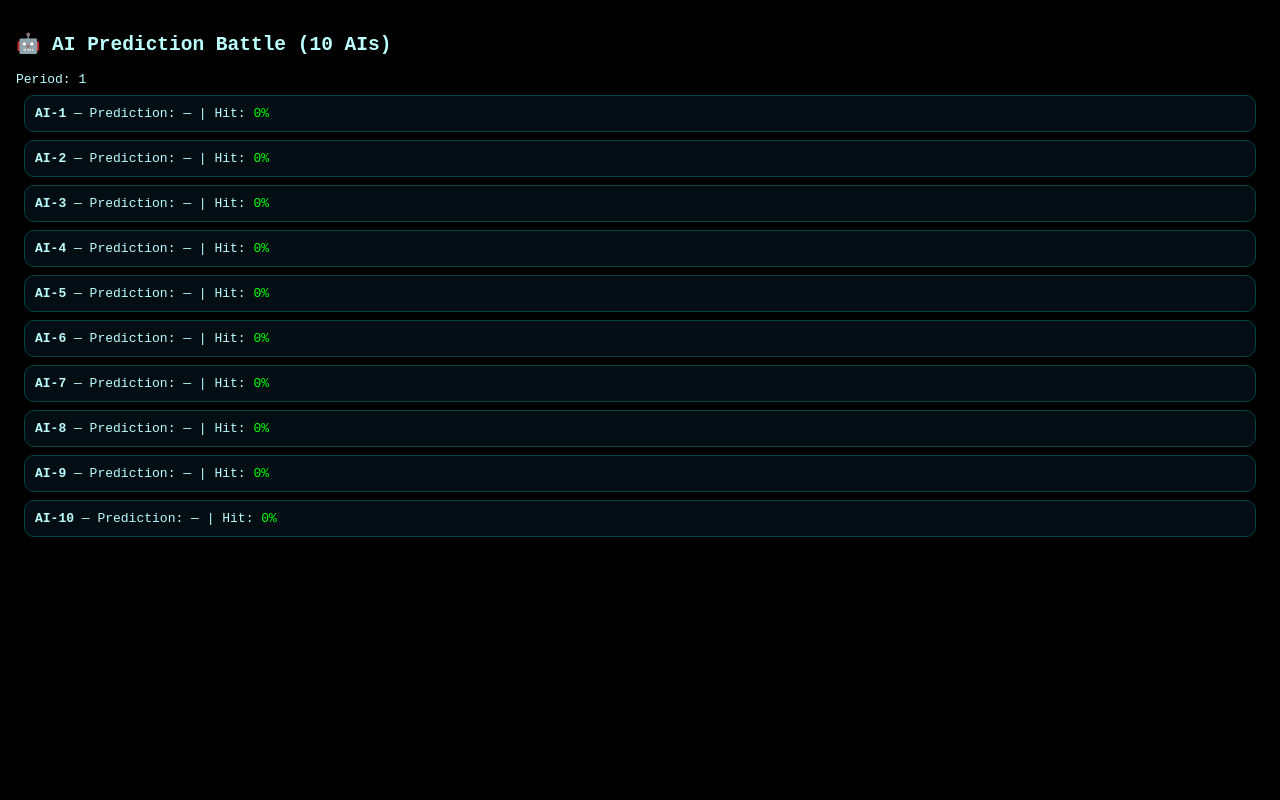
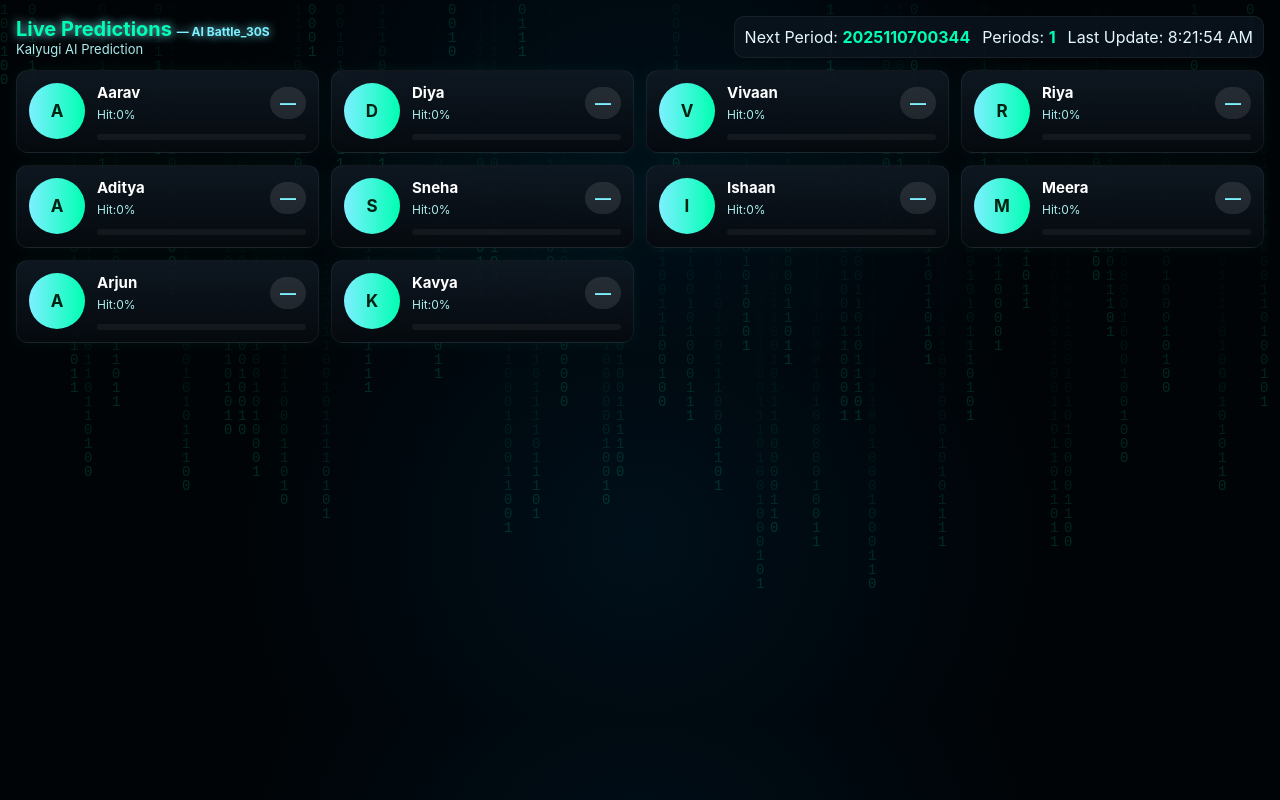
Before and after one commit to Pawan1020442277/Jalvagame, a website: page public/index.html in a window 1280 px wide. Drawn offline with Linux system fonts and the light colour scheme; no server answers.

Commit message:
Update index.html

```diff
--- a/public/index.html
+++ b/public/index.html
@@ -1,65 +1,170 @@
 <!doctype html>
 <html lang="hi">
 <head>
-<meta charset="utf-8">
-<meta name="viewport" content="width=device-width,initial-scale=1">
-<title>AI Prediction Battle</title>
+<meta charset="utf-8" />
+<meta name="viewport" content="width=device-width,initial-scale=1" />
+<title>Live Predictions — 10 Slots (AI Hacker UI)</title>
 <style>
-body{margin:0;padding:16px;background:#000;color:#bff;font-family:monospace;}
-.card{border:1px solid #044;border-radius:10px;padding:10px;margin:8px;background:#020d14;}
-.hit{color:#0f0;}
+  :root{
+    --bg:#010308;
+    --panel:rgba(10,20,30,0.85);
+    --muted:#e5f6ff;
+    --neon:#00ffb3;
+    --neon2:#7df0ff;
+    --accent:#00e5ff;
+    --card-bg:linear-gradient(180deg, rgba(15,25,35,0.9), rgba(5,10,15,0.95));
+    --glass-border:rgba(255,255,255,0.06);
+  }
+  *{box-sizing:border-box;font-family:"Inter",system-ui;color:var(--muted);}
+  body{margin:0;background:radial-gradient(circle at center,#00131f 0%,#000509 60%);overflow-y:auto;padding:16px;}
+  canvas#matrix{position:fixed;inset:0;z-index:0;pointer-events:none;opacity:0.15;background:transparent;}
+  .topbar{position:relative;z-index:5;display:flex;justify-content:space-between;align-items:center;margin-bottom:12px;}
+  h1{font-size:20px;margin:0;color:var(--neon);text-shadow:0 0 10px var(--neon2);}
+  .sub{font-size:13px;color:#aee;}
+  .meta{display:flex;gap:12px;background:var(--panel);padding:10px;border-radius:10px;border:1px solid var(--glass-border);}
+  .mitem strong{color:var(--neon);}
+  .grid{display:grid;grid-template-columns:repeat(auto-fill,minmax(260px,1fr));gap:12px;margin-top:12px;}
+  .card{background:var(--card-bg);border-radius:12px;padding:12px;display:flex;gap:12px;border:1px solid var(--glass-border);
+        box-shadow:0 0 15px rgba(0,255,180,0.06);transition:.2s;position:relative;}
+  .avatar{width:56px;height:56px;border-radius:50%;display:flex;align-items:center;justify-content:center;font-weight:bold;
+          font-size:17px;background:linear-gradient(90deg,var(--neon2),var(--neon));color:#021;}
+  .name{font-weight:700;font-size:15px;color:#fff;}
+  .hit{font-size:12px;color:#aee;margin-top:5px;}
+  .badge{padding:6px 10px;border-radius:999px;background:rgba(255,255,255,0.1);font-weight:700;color:var(--neon2);}
+  .trend{display:flex;gap:5px;margin-top:6px;flex-wrap:wrap;}
+  .dot{width:18px;height:18px;border-radius:4px;font-size:11px;display:flex;align-items:center;justify-content:center;}
+  .dot.win{background:linear-gradient(90deg,var(--neon),#baffff);color:#021;}
+  .dot.lose{background:rgba(255,255,255,0.06);color:#ccc;}
+  .progress{height:6px;background:rgba(255,255,255,0.05);border-radius:999px;margin-top:6px;}
+  .progress i{display:block;height:100%;background:linear-gradient(90deg,var(--neon),var(--neon2));width:0%;transition:width .8s;}
+  .leaderboard{display:flex;align-items:center;gap:10px;background:rgba(0,255,156,0.08);padding:10px;border-radius:10px;margin-bottom:12px;}
+  .leader-avatar{width:44px;height:44px;border-radius:50%;background:var(--neon2);color:#021;font-weight:bold;
+                 display:flex;align-items:center;justify-content:center;}
 </style>
 </head>
 <body>
-<h2>🤖 AI Prediction Battle (10 AIs)</h2>
-<div id="info"></div>
-<div id="cards"></div>
+<canvas id="matrix"></canvas>
+
+<div class="topbar">
+  <div>
+    <h1>Live Predictions <span style="font-size:12px;color:var(--neon2)">— AI Battle_30S</span></h1>
+    <div class="sub">Kalyugi AI Prediction</div>
+  </div>
+  <div class="meta">
+    <div class="mitem">Next Period: <strong id="nextIssue">—</strong></div>
+    <div class="mitem">Periods: <strong id="periodCount">0</strong></div>
+    <div class="mitem">Last Update: <span id="lastFetch">—</span></div>
+  </div>
+</div>
+
+<div class="leaderboard" id="leaderboard" style="display:none"></div>
+<div class="grid" id="listContainer"></div>
+
 <script>
-const cards=document.getElementById('cards');
-const info=document.getElementById('info');
-const lastResults=[];
-let currentPeriod=null,periodCount=0;
-for(let i=0;i<10;i++){
+(() => {
+  // --- MATRIX BACKGROUND ---
+  const canvas=document.getElementById('matrix'),ctx=canvas.getContext('2d');
+  let w=canvas.width=window.innerWidth,h=canvas.height=window.innerHeight;
+  const fontSize=14,cols=Math.floor(w/fontSize),drops=Array(cols).fill(1),chars='01';
+  function draw(){
+    ctx.fillStyle='rgba(0,0,0,0.1)';
+    ctx.fillRect(0,0,w,h);
+    ctx.fillStyle='#00ff9c';
+    ctx.font=fontSize+'px monospace';
+    for(let i=0;i<drops.length;i++){
+      const text=chars[Math.floor(Math.random()*chars.length)];
+      ctx.fillText(text,i*fontSize,drops[i]*fontSize);
+      if(drops[i]*fontSize>h&&Math.random()>0.975)drops[i]=0;
+      drops[i]++;
+    }
+  }
+  setInterval(draw,50);
+
+  // --- AI LOGIC ---
+  const NAMES=["Aarav","Diya","Vivaan","Riya","Aditya","Sneha","Ishaan","Meera","Arjun","Kavya"];
+  const sizeOf=n=>(n>=5?"Big":"Small");
+  let currentPeriod=null,periodCount=0,lastResults=[];
+  const list=document.getElementById('listContainer'),leaderboard=document.getElementById('leaderboard');
+  const slots=NAMES.map((name,i)=>({id:i+1,name,wins:0,losses:0,history:[],predictedNumber:0,predictedSize:"—"}));
+
+  // make UI cards at start
+  slots.forEach(s=>{
     const d=document.createElement('div');
     d.className='card';
-  d.innerHTML=`<b>AI-${i+1}</b> — Prediction: <span id="p${i}">—</span> | Hit: <span id="h${i}" class="hit">0%</span><div id="tr${i}"></div>`;
-  cards.appendChild(d);
+    d.innerHTML=`
+      <div class="avatar">${s.name[0]}</div>
+      <div style="flex:1">
+        <div style="display:flex;justify-content:space-between;align-items:center">
+          <div><div class="name">${s.name}</div><div id="hit-${s.id}" class="hit">Hit:0%</div></div>
+          <div id="plan-${s.id}" class="badge">${s.predictedSize}</div>
+        </div>
+        <div class="trend" id="trend-${s.id}"></div>
+        <div class="progress" id="prog-${s.id}"><i style="width:0%"></i></div>
+      </div>`;
+    s.el=d;list.appendChild(d);
+  });
+
+  async function fetchPredictions(){
+    try{
+      const res=await fetch('/api/predict-all',{method:'POST',headers:{'Content-Type':'application/json'},body:JSON.stringify({lastResults})});
+      const data=await res.json(); if(!data.success) return;
+      data.predictions.forEach((p,i)=>{
+        const s=slots[i];
+        s.predictedNumber=p.lastPrediction;
+        s.predictedSize=sizeOf(p.lastPrediction);
+        document.getElementById(`plan-${s.id}`).textContent=s.predictedSize+" ("+p.lastPrediction+")";
+      });
+    }catch(e){console.log("Prediction error",e);}
   }
+
+  async function reportActual(actual){
+    try{
+      const res=await fetch('/api/report-actual',{method:'POST',headers:{'Content-Type':'application/json'},body:JSON.stringify({actual})});
+      const j=await res.json();if(!j.success)return;
+      j.ranked.forEach(r=>{
+        const s=slots[r.id-1]; if(!s) return;
+        const rate=Math.round(r.hitRate*100);
+        document.getElementById(`hit-${r.id}`).textContent=`Hit:${rate}%`;
+        const t=document.getElementById(`trend-${r.id}`);t.innerHTML='';
+        r.history.forEach(h=>{
+          const d=document.createElement('div');
+          d.className='dot '+(h?'win':'lose');
+          d.textContent=h?'🤑':'🖕';t.appendChild(d);
+        });
+        const prog=document.querySelector(`#prog-${r.id} i`);if(prog)prog.style.width=rate+'%';
+      });
+      leaderboard.style.display='flex';
+      leaderboard.innerHTML=`<div class="leader-avatar">${j.ranked[0].name[0]}</div><div>${j.ranked[0].name} • ${(j.ranked[0].hitRate*100).toFixed(0)}% Accuracy</div>`;
+    }catch(e){console.log("Report error",e);}
+  }
+
   function getCurrentPeriod(){
     const now=new Date();
     const start=new Date(now.getFullYear(),now.getMonth(),now.getDate(),5,30,0);
-  let e=Math.floor((now-start)/1000);if(e<0)e=0;
-  const next=Math.floor(e/30)+1;
-  return `${now.getFullYear()}${String(now.getMonth()+1).padStart(2,'0')}${String(now.getDate()).padStart(2,'0')}${String(next).padStart(5,'0')}`;
+    let elapsed=Math.floor((now-start)/1000);if(elapsed<0)elapsed=0;
+    const count=Math.floor(elapsed/30);
+    const next=count+1;
+    const y=now.getFullYear(),m=String(now.getMonth()+1).padStart(2,'0'),d=String(now.getDate()).padStart(2,'0');
+    const period=`${y}${m}${d}${String(next).padStart(5,'0')}`;
+    return{period,next};
   }
-async function predictAll(){
-  const r=await fetch('/api/predict-all',{method:'POST',headers:{'Content-Type':'application/json'},body:JSON.stringify({lastResults})});
-  const j=await r.json();if(!j.success)return;
-  j.predictions.forEach((s,i)=>document.getElementById(`p${i}`).textContent=s.lastPrediction);
-}
-async function reportActual(n){
-  const r=await fetch('/api/report-actual',{method:'POST',headers:{'Content-Type':'application/json'},body:JSON.stringify({actual:n})});
-  const j=await r.json();if(!j.success)return;
-  j.ranked.forEach(r=>{
-    const i=r.id-1;
-    document.getElementById(`h${i}`).textContent=Math.round(r.hitRate*100)+'%';
-    const t=document.getElementById(`tr${i}`);
-    t.textContent='History:'+r.history.map(x=>x?'🤑':'🖕').join('');
-  });
-}
-async function loop(){
-  const p=getCurrentPeriod();
-  if(p!==currentPeriod){
-    currentPeriod=p;periodCount++;
-    info.textContent=`Period: ${periodCount}`;
-    await predictAll();
+
+  async function updateLoop(){
+    const {period}=getCurrentPeriod();
+    document.getElementById('nextIssue').textContent=period;
+    document.getElementById('lastFetch').textContent=new Date().toLocaleTimeString();
+    if(period!==currentPeriod){
+      currentPeriod=period;periodCount++;
+      document.getElementById('periodCount').textContent=periodCount;
+      await fetchPredictions();
       const actual=Math.floor(Math.random()*10);
       lastResults.unshift(actual);if(lastResults.length>10)lastResults.length=10;
       await reportActual(actual);
     }
-  setTimeout(loop,1000);
+    setTimeout(updateLoop,1000);
   }
-loop();
+  updateLoop();
+})();
 </script>
 </body>
 </html>
```
Lines whose indentation alone changed are shown as unchanged.
